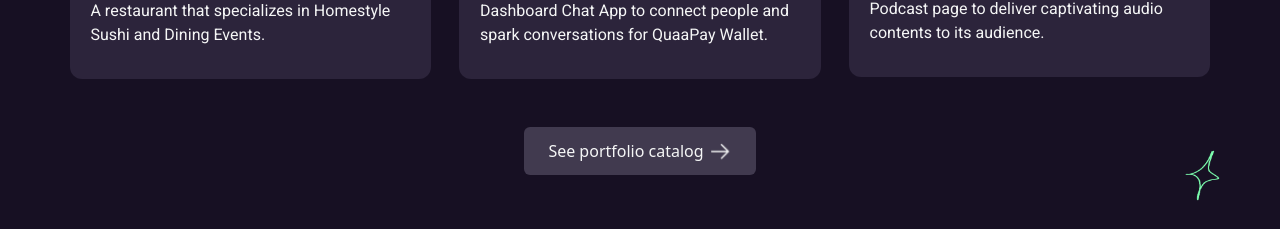
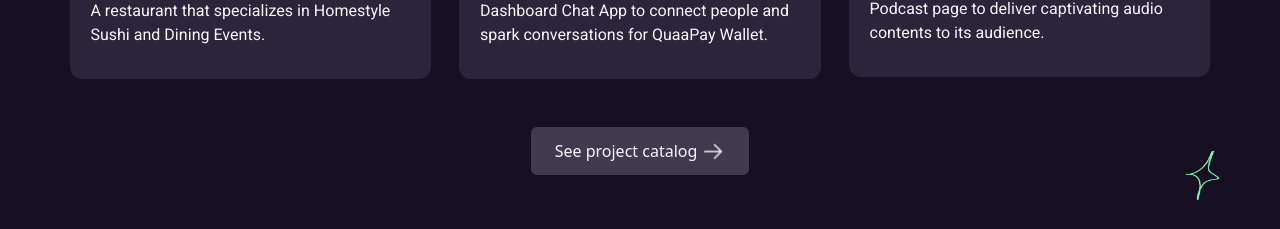
Before and after one commit to Thatgirl9/Favour-Portfolio, a React (Vite) app: page / in a window 1280 px wide. Shown: the part 1580-1809 px from the top of the page. Built offline with nearby package versions, Linux system fonts and the light colour scheme.

Commit message:
Fix: Spelling check

```diff
--- a/src/components/Projects/Projects.jsx
+++ b/src/components/Projects/Projects.jsx
@@ -63,7 +63,7 @@ const Projects = () => {
             to="/projectpage"
             className="py-[12px] px-[15px]  sm:py-[12px] sm:px-[24px] flex items-center justify-center gap-1"
           >
-            <span>See portfolio catalog</span>
+            <span>See project catalog</span>
             <span
               ref={animatedElementRef}
               className={` ${
```
